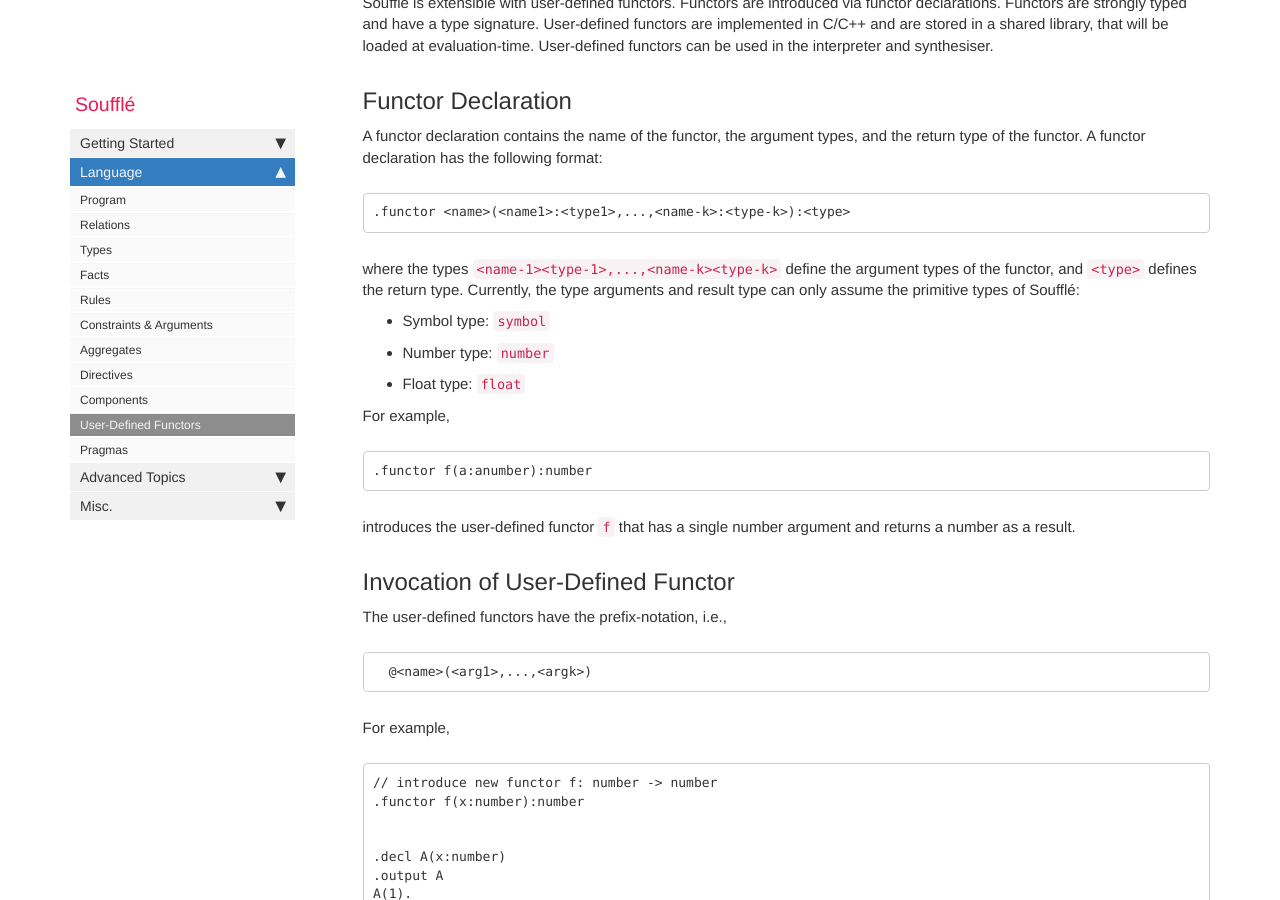
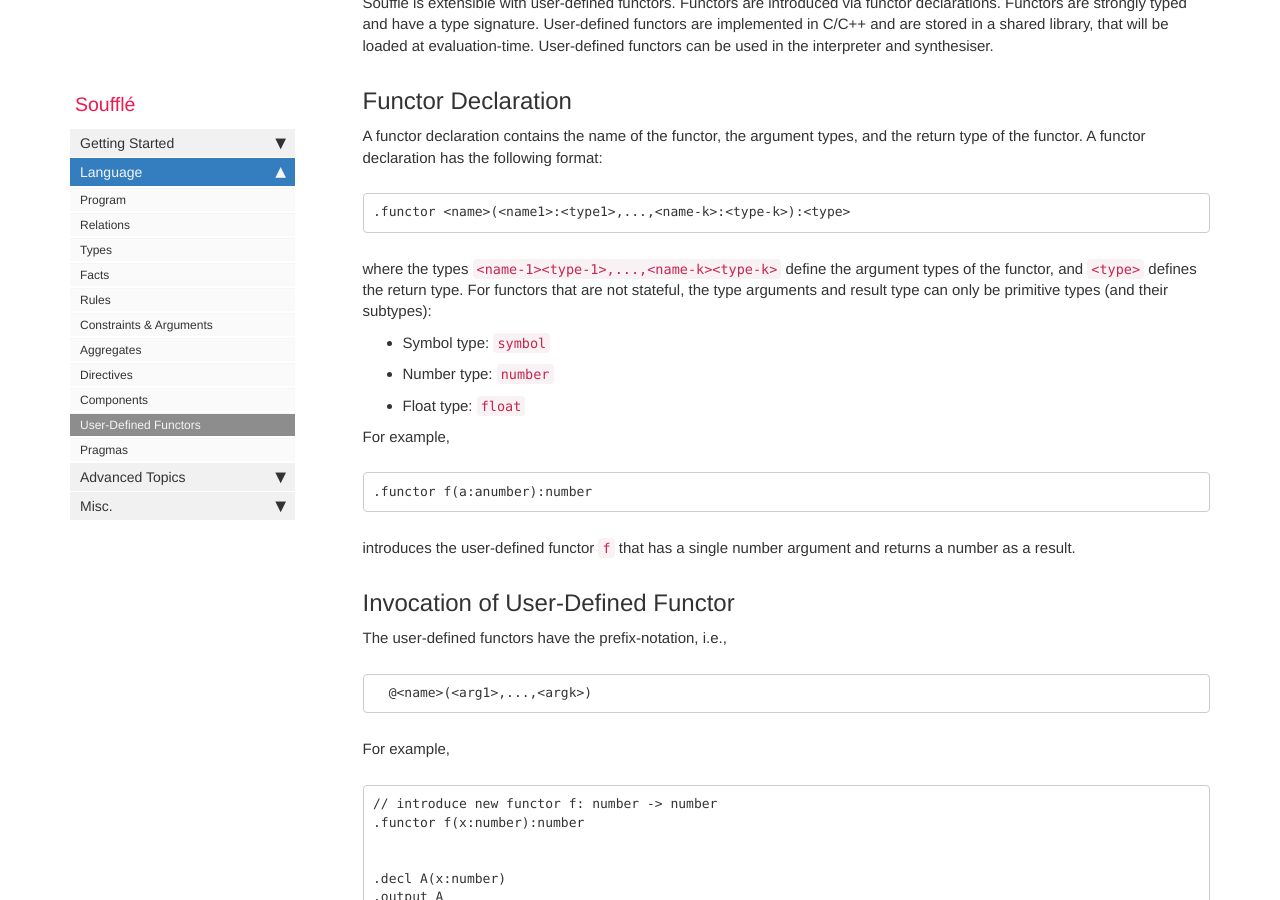
Before and after one commit to souffle-lang/souffle-lang.github.io, a Jekyll site: the page built from pages/docs/functors.md, in a window 1280 px wide and 900 px high, scrolled down 488 px. Built offline with Jekyll 4.4.1, drawn with Linux system fonts in a browser that asks for light colours; comment, search, counter and statistics services are not loaded.

Commit message:
Update functors.md

```diff
--- a/pages/docs/functors.md
+++ b/pages/docs/functors.md
@@ -24,8 +24,8 @@ format:
 
 where the types  `<name-1><type-1>,...,<name-k><type-k>` define
 the argument types of the functor, and `<type>` defines the return
-type. Currently, the type arguments and result type can only
-assume the primitive types of Soufflé:
+type. For functors that are not stateful, the type arguments and
+result type can only be primitive types (and their subtypes):
 * Symbol type: `symbol`
 * Number type: `number`
 * Float type: `float`
```
